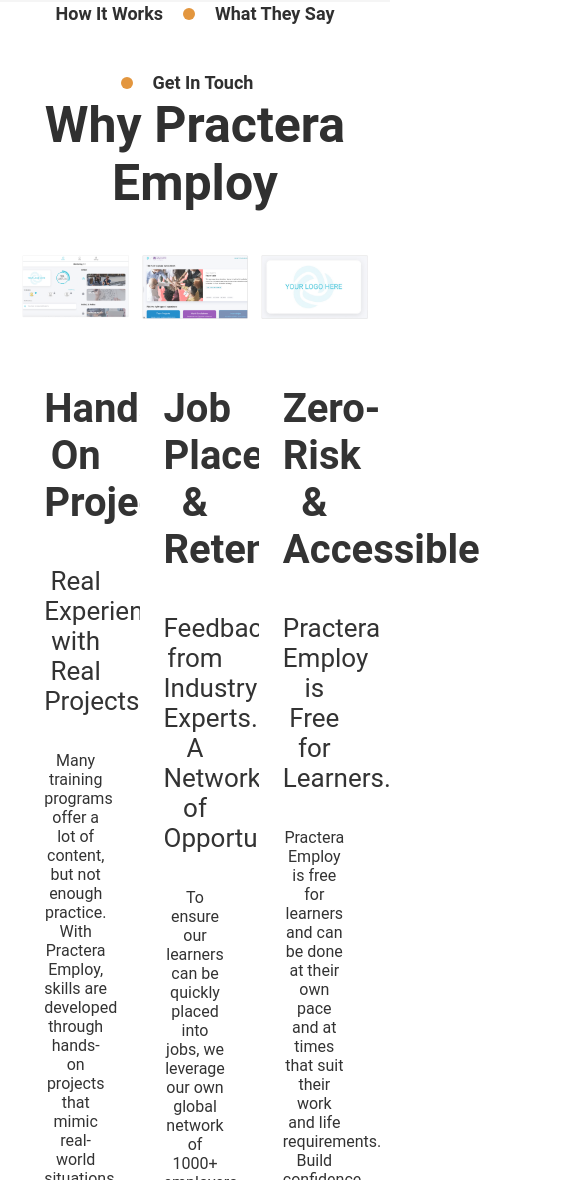
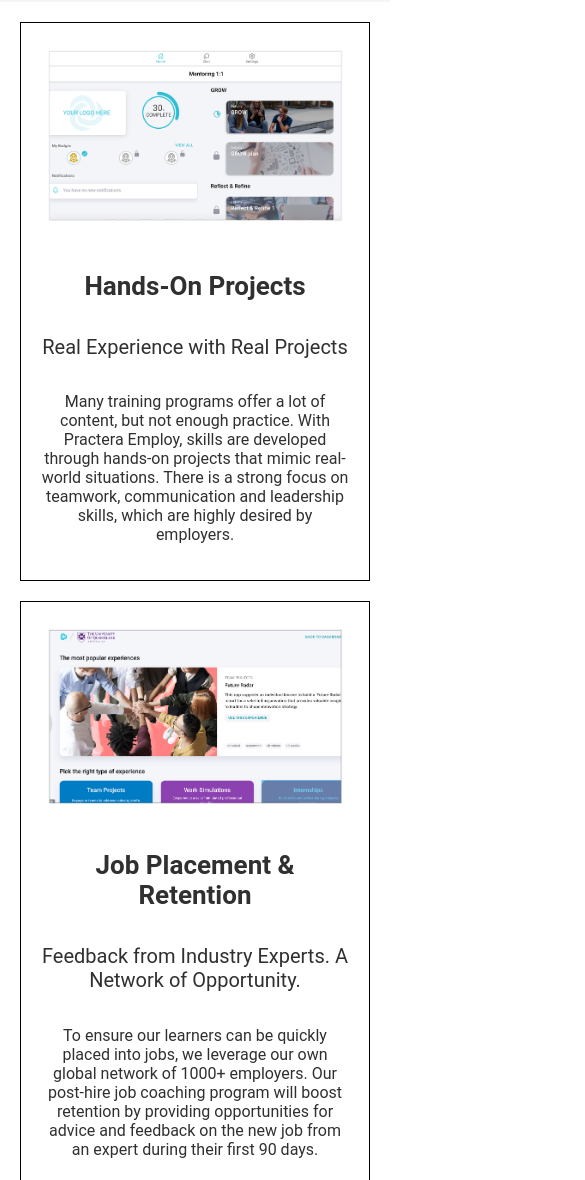
Before and after one commit to tanya-chorna/Practera, a plain HTML site: page index.html in a window 390 px wide. Shown: the part 820-2000 px from the top of the page, 585 px wide, since content can reach past the window. Drawn offline with Linux system fonts and the light colour scheme.

Commit message:
fixed responsive design, replaced cards and carousel

```diff
--- a/index.html
+++ b/index.html
@@ -50,44 +50,31 @@
         </header>
 
         <main>
-            <section class="platform" id="platform">
-                <!--Why Our Platform with Cards-->
-                <h2>Why Practera Employ</h2>
-                <ul>
-                    <li>
-                        <div class="card">
-                            <img src="images/Create-A-New-Experience1-1.png" alt="Practera Learner Site">
-                            <div class="card-content">
-                                <h3 class="card-title">Hands-On Projects</h3>
-                                <h4>Real Experience with Real Projects</h4>
-                                <p>Many training programs offer a lot of content, but not enough practice. With Practera Employ, skills are developed through hands-on projects that mimic real-world situations.
-                                    There is a strong focus on teamwork, communication and leadership skills, which are highly desired by employers.</p>
-                            </div>
-                        </div>
-                    </li>
-                    <li>
-                        <div class="card">
-                            <img src="images/Template-Library-2.png" alt="Website Template Library">
-                            <div class="card-content">
-                                <h3 class="card-title">Job Placement & Retention</h3>
-                                <h4> Feedback from Industry Experts. A Network of Opportunity. </h4>
-                                <p>To ensure our learners can be quickly placed into jobs, we leverage our own global network of 1000+ employers.
-                                    Our post-hire job coaching program will boost retention by providing opportunities for advice and feedback on the new job from an expert during their first 90 days. </p>
-                            </div>
-                        </div>
-                    </li>
-                    <li>
-                        <div class="card">
-                            <img src="images/white-label-1.jpg" alt="White Label Logo">
-                            <div class="card-content">
-                                <h3 class="card-title"> Zero-Risk & Accessible</h3>
-                                <h4>Practera Employ is Free for Learners. </h4>
-                                <p>Practera Employ is free for learners and can be done at their own pace and at times that suit their work and life requirements.
-                                    Build confidence in your new abilities with real projects. Provide real-world examples that can be used in interviews. </p>
-                            </div>
-                        </div>
-                    </li>
-                </ul>
+            <section class="platform">
+                <div id="card">
+                    <img src="images/Create-A-New-Experience1-1.png" alt="Avatar">
+
+                      <h4>Hands-On Projects</h4>
+                      <h5>Real Experience with Real Projects</h5>
+                      <p>Many training programs offer a lot of content, but not enough practice. With Practera Employ, skills are developed through hands-on projects that mimic real-world situations. There is a strong focus on teamwork, communication and leadership skills, which are highly desired by employers.</p>
+
+                  </div>
+                  <div id="card">
+                    <img src="images/Template-Library-2.png" alt="Avatar">
+
+                      <h4>Job Placement & Retention</h4>
+                      <h5>Feedback from Industry Experts. A Network of Opportunity. </h5>
+                      <p>To ensure our learners can be quickly placed into jobs, we leverage our own global network of 1000+ employers. Our post-hire job coaching program will boost retention by providing opportunities for advice and feedback on the new job from an expert during their first 90 days. </p>
+
+                  </div>
+                  <div id="card">
+                    <img src="images/white-label-1.jpg" alt="Avatar">
+
+                      <h4>Zero-Risk & Accessible</h4>
+                      <h5>Practera Employ is Free for Learners. </h5>
+                      <p>Practera Employ is free for learners and can be done at their own pace and at times that suit their work and life requirements. Build confidence in your new abilities with real projects. Provide real-world examples that can be used in interviews. </p>
+
+                  </div>
             </section>
             <section class="about">
                 <!--About Us Section with Image and Text-->
@@ -98,7 +85,7 @@
                     <p>We partner with universities, community colleges, government agencies and more to build and deploy award winning employability and professional skill development programs that scale to tens of thousands of learners.</p>
                 </div>
                 <div id="about-image">
-                    <img src="images/Responsive-Design-5.png" alt="Responsive Design Website">
+                   <img src="images/Responsive-Design-5.png" alt="Responsive Design Website">
                 </div>
             </section>
             <section class="works">
@@ -119,27 +106,46 @@
                 </div>
 
             </section>
-            <section class="reviews" id="reviews">
+            <section class="reviews">
                 <!-- Slideshow container -->
                 <div class="slideshow-container">
 
                     <!-- Full-width images with number and caption text -->
                     <div class="mySlides fade">
 
-                    <img src="images/images1.png" style="width:50%">
-                    <div class="text">Caption One</div>
-                    </div>
+                        <div id="card">
+                            <img src="images/Create-A-New-Experience1-1.png" alt="Avatar">
+
+                              <h4>Hands-On Projects</h4>
+                              <h5>Real Experience with Real Projects</h5>
+                              <p>Many training programs offer a lot of content, but not enough practice. With Practera Employ, skills are developed through hands-on projects that mimic real-world situations. There is a strong focus on teamwork, communication and leadership skills, which are highly desired by employers.</p>
+
+                          </div>
+
+
+                        </div>
 
                     <div class="mySlides fade">
 
-                    <img src="images/images2.png" style="width:50%">
-                    <div class="text">Caption Two</div>
+                    <div id="card">
+                        <img src="images/Template-Library-2.png" alt="Avatar">
+
+                          <h4>Job Placement & Retention</h4>
+                          <h5>Feedback from Industry Experts. A Network of Opportunity. </h5>
+                          <p>To ensure our learners can be quickly placed into jobs, we leverage our own global network of 1000+ employers. Our post-hire job coaching program will boost retention by providing opportunities for advice and feedback on the new job from an expert during their first 90 days. </p>
+
+                      </div>
                     </div>
-
                     <div class="mySlides fade">
 
-                    <img src="images/images3.png" style="width:50%">
-                    <div class="text">Caption Three</div>
+                        <div id="card">
+                            <img src="images/white-label-1.jpg" alt="Avatar">
+
+                              <h4>Zero-Risk & Accessible</h4>
+                              <h5>Practera Employ is Free for Learners. </h5>
+                              <p>Practera Employ is free for learners and can be done at their own pace and at times that suit their work and life requirements. Build confidence in your new abilities with real projects. Provide real-world examples that can be used in interviews. </p>
+
+                          </div>
                     </div>
 
 
--- a/style.css
+++ b/style.css
@@ -48,6 +48,11 @@
 h4 {
   font-weight: normal;
   font-size: 26px;
+}
+
+h5 {
+  font-weight: normal;
+  font-size: 20px;
 }
 
 p {
@@ -118,16 +123,7 @@
 }
 
 /*grid container*/
-  .grid-container {
-    display: grid;
-    grid-template-columns: repeat(4, 1fr);
-    grid-auto-rows: minmax(20px, auto);
-    grid-template-areas:
-      "hd hd hd hd"
-      "nav nav nav nav"
-      "main main main main"
-      "ft ft ft ft";
-  }
+
 
 /*header */
   header {
@@ -204,59 +200,35 @@
   }
 
 /*main*/
-main {
-  grid-area: main;
-  margin: 0;
-  padding: 0;
+
+.platform {
+  /* border: 1px solid green;   */
+
 }
 
-/*platform*/
+#card{
 
-.platform {
-  grid-column: 2 / span 2;
-  margin: 0px;
-  padding: 2em 1em 1em;
+  border: solid 1px black;
+  margin: 20px;
+  padding: 20px;
 }
 
-.platform ul{
-  grid-column: 2/4;
-  list-style: none;
-  margin: 0;
-  padding: 0;
-  display: flex;
-  justify-content: space-around;
-}
 
-.platform li {
-  margin-bottom: 1em;
-  background: #fff;
-  color: #333;
-  border-radius: 5px;
-  width: 31%
-}
+#card img
+  {
+    /* border: solid 1px red; */
+    width: 100%;
+    height: auto;
 
-.card-content {
-  padding: 1.5em;
-}
+  }
 
-.platform img {
-  display: block;
-  width: 100%;
-  height: 245;
-  opacity: .85;
-  border-top-left-radius: 5px;
-  border-top-right-radius: 5px;
-}
-
-/*
-.card {
-  border: 1px solid #e3963e;
-  border-radius: 5px;
-}*/
+  #card h4 {
+    font-weight: bold;
+  }
 
 /*about section*/
 .about {
-  border: solid 1px red;
+  /* border: solid 1px red;   */
   padding: 10px;
 
 }
@@ -268,36 +240,38 @@
   padding-left: 5px;
   padding-top: 5px;
   background: #f5f5f5;
-  border: 1px solid green;
+  /* border: 1px solid green;   */
 }
 
 #aboutus p{
   text-align: left;
   color: #303030;
-   border: 1px solid yellowgreen;
+   /* border: 1px solid yellowgreen;  */
 }
 
 #aboutus h3{
-  border: 1px solid green;
+  /* border: 1px solid green;   */
   color: #303030;
   }
 
 
 #aboutus h4{
-   border: 1px solid green;
+   /* border: 1px solid green;   */
   color: #303030;
   }
 
 #about-image img{
-  border: 1px solid violet;
+  /* border: 1px solid violet;   */
 
+  width: 100%;
+    height: auto;
 
 
 }
 
 /*Works Section*/
 .works {
-    border: solid 1px red;
+    /* border: solid 1px red;  */
    padding: 10px;
 
 
@@ -306,7 +280,7 @@
 
 #works-video
 {
- border: 1px solid violet;
+ /* border: 1px solid violet;   */
 
 
 }
@@ -315,7 +289,7 @@
 {
   text-align: left;
   color: #303030;
-  border: 1px solid yellowgreen;
+  /* border: 1px solid yellowgreen; */
   padding-left: 5px;
   padding-top: 5px;
   padding-right: 5px;
@@ -323,7 +297,7 @@
 
 #works-text h4
 {
- border: 1px solid green;
+ /* border: 1px solid green;  */
 
   color: #303030
   }
@@ -331,18 +305,18 @@
 #works-text p {
   color: #303030;
 
-   border: 1px solid green;
+   /* border: 1px solid green;  */
 }
 
 #works-text ul {
 
-  border: 1px solid green;
+  /* border: 1px solid green; */
   padding-left: 0px;
 
 }
 
 #works-text li{
-   border: 1px solid green;
+   /* border: 1px solid green;  */
   list-style-type: disc;
   color: #303030;
   list-style-position: inside;
@@ -352,36 +326,35 @@
 /*Reviews Section with Carousel*/
 .reviews {
   background: #f5f5f5;
-  /* border: solid 1px red; */
-  padding: 10px;
+   /* border: solid 1px red;  */
+   padding: 30px;
+
+
 
 
 }
 
-.reviews body {font-family: Verdana, sans-serif;}
+
 .reviews .mySlides {display: none;}
-.reviews img {vertical-align: middle;}
+
 
 /* Slideshow container */
 .slideshow-container {
-  max-width: 1000px;
+  max-width: 500px;
 
   position: relative;
   margin: auto;
-  /* border: solid 1px red; */
+
+ /* border: solid 1px red;  */
 }
 
-/* Caption text */
-.text {
-  color: #f2f2f2;
-  font-size: 15px;
-  padding: 25px 0px;
-  position: absolute;
-  bottom: 10px;
-  width: 100%;
-  text-align: center;
-  /* border: solid 1px red; */
+.reviews #card{
+
+
+  margin-bottom: 5px;
+
 }
+
 
 
 /* The dots/bullets/indicators */
@@ -389,11 +362,12 @@
   height: 15px;
   width: 15px;
   margin: 5px;
+
   background-color: #bbb;
   border-radius: 50%;
   display: inline-block;
   transition: background-color 0.6s ease;
-  }
+    }
 
 .active {
   background-color: #717171;
@@ -483,7 +457,7 @@
 .reviews {
   background: #f5f5f5;
 
-  padding: 30px;
+
   }
 
   .about {
@@ -510,5 +484,20 @@
 
 }
 
+.platform {
+
+  display: grid;
+  grid-template-columns: 33% 33% 33%;
+  padding: 40px;
+
+}
+
+#card img
+  {
+
+    width: 100%;
+    height: auto;
 
   }
+
+  }
```
Also changed, not shown: images/images1.png (deleted), images/images2.png (deleted), images/images3.png (deleted), images/practera-companies-img-bca.jpg (added), images/practera-government-img-bca.jpg (added), images/practera-higher-education-img-ba.jpg (added).
